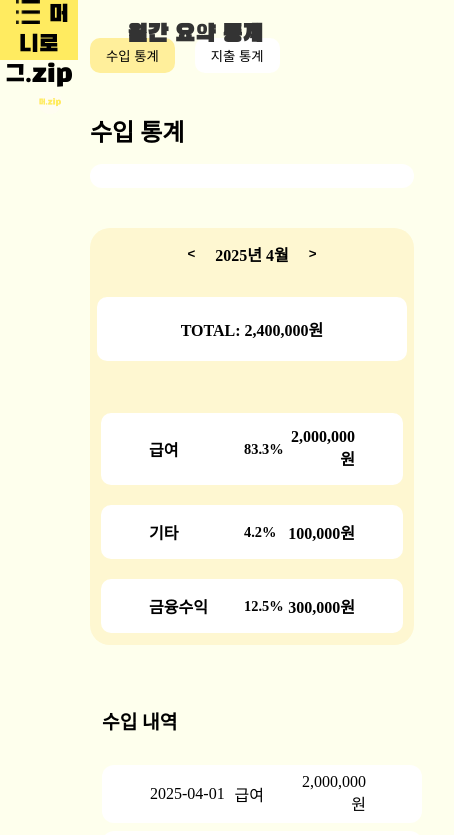
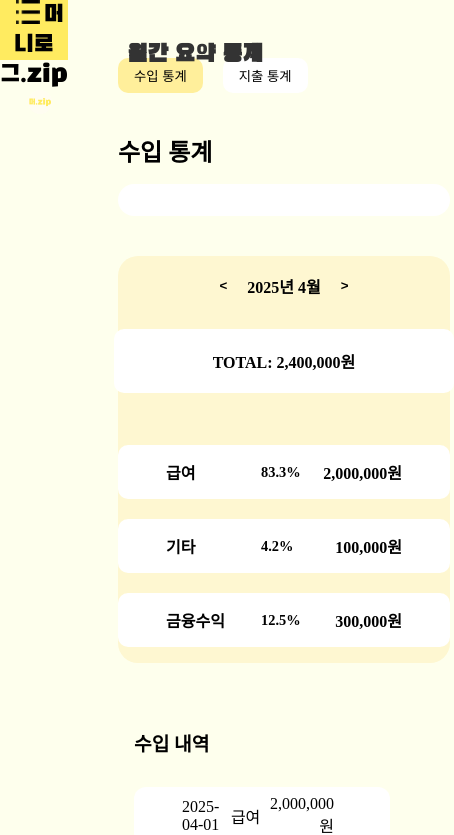
Before and after one commit to ByeongwooAn/-Skeletone-Project-Household-Ledger, a Vue app: page /cashmonth-statistics in a window 390 px wide. Shown: the top 835 px of the page, 454 px wide, since content can reach past the window. Built offline with nearby package versions, Linux system fonts and the light colour scheme; data requests are answered from the project's data file.

Commit message:
<refactor>: 수입, 지출 통계 css media query 수정
- media query 내 width, padding, text-align 수정 및 추가

```diff
--- a/src/css/statistics.css
+++ b/src/css/statistics.css
@@ -89,25 +89,31 @@
   font-weight: bold;
 }
 
-@media (max-width: 650px) {
-  .cash-statistics-view {
-    padding: 20px 12px;
-    margin-left: 0;
-  }
-
+@media (max-width: 768px) {
   .chart-summary-container {
     flex-direction: column;
     align-items: stretch;
   }
 
   .chart-area,
-  .summary-box {
-    width: 100%;
-    padding: 12px;
+  .summary-box,
+  .card,
+  .card-total,
+  .detail-card {
+    width: 100% !important;
+    padding: 16px;
   }
 
   .details-list {
-    margin-left: 0;
-    padding: 12px;
+    padding: 16px;
+  }
+
+  .category,
+  .percent,
+  .amount,
+  .detail-category,
+  .detail-amount {
+    text-align: left;
+    padding: 0;
   }
 }
```
